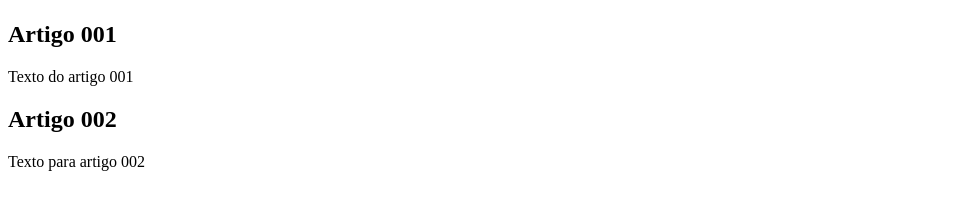
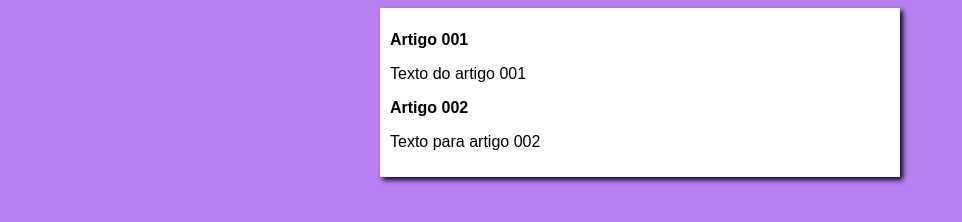
Before and after one commit to CesarWs/projeto-site, a plain HTML site: page index.html in a window 1280 px wide. Shown: the whole page, without its empty margins (0-962 px from the left). Drawn offline with Linux system fonts and the light colour scheme.

Commit message:
iniciei o design

```diff
--- /dev/null
+++ b/estilo/style.css
@@ -0,0 +1,15 @@
+*{
+    font-family: Arial, Helvetica, sans-serif;
+    font-size: 16px;
+}
+body{
+    background-color:rgb(185, 127, 240) ;
+
+}
+main{
+    background-color: white;
+    width: 500px;
+    margin: auto;
+    padding: 10px;
+    box-shadow: 3px 3px 5px rgb(4, 4, 48);
+}
--- a/index.html
+++ b/index.html
@@ -5,6 +5,7 @@
     <meta http-equiv="X-UA-Compatible" content="IE=edge">
     <meta name="viewport" content="width=device-width, initial-scale=1.0">
     <title>Título do site</title>
+    <link rel="stylesheet" href="estilo/style.css">
 </head>
 <body>
     <main>
```
